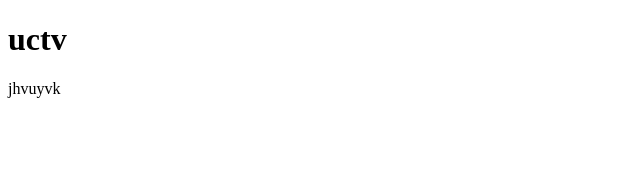
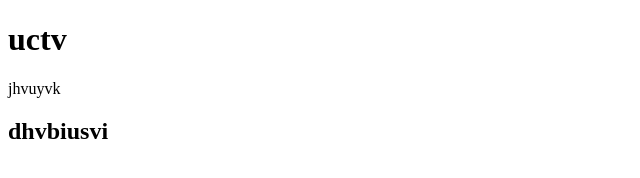
Before and after one commit to ambushkarenge/new, a plain HTML site: page index.html in a window 1280 px wide. Shown: the whole page, without its empty margins (0-640 px from the left). Drawn offline with Linux system fonts and the light colour scheme.

Commit message:
first commit

```diff
--- a/index.html
+++ b/index.html
@@ -6,5 +6,6 @@
 <body>
 <h1>uctv</h1>
 <p>jhvuyvk</p>
+<h2>dhvbiusvi</h2>
 </body>
 </html>
```
